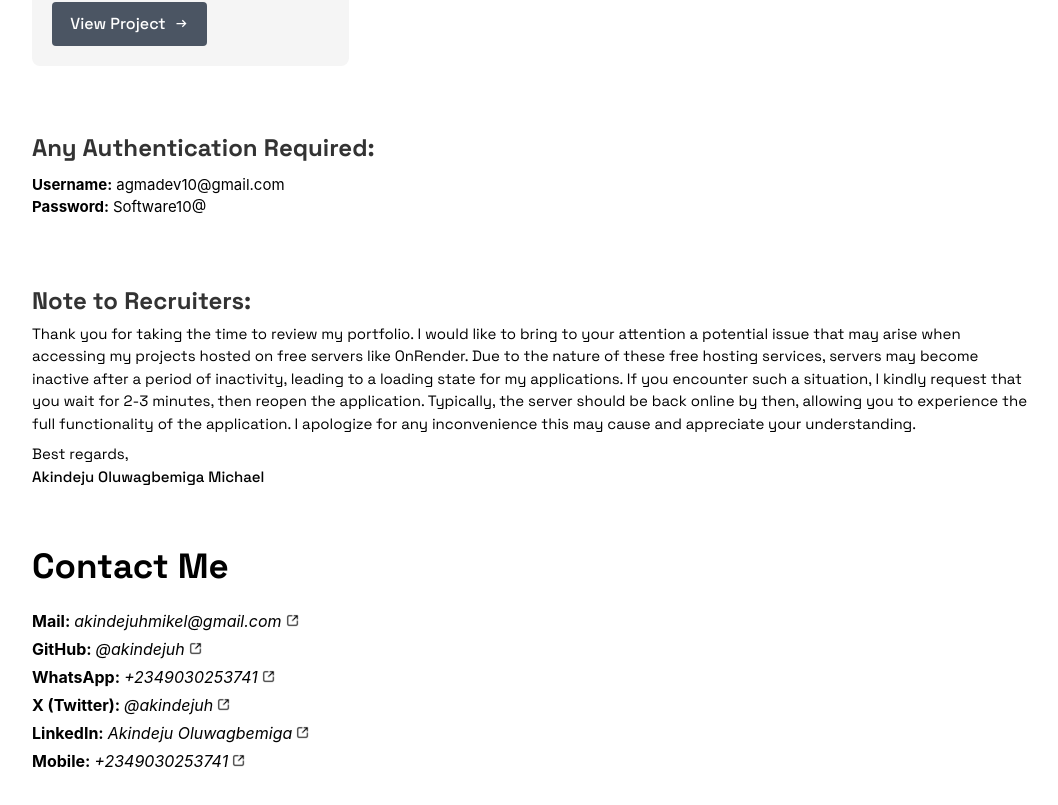
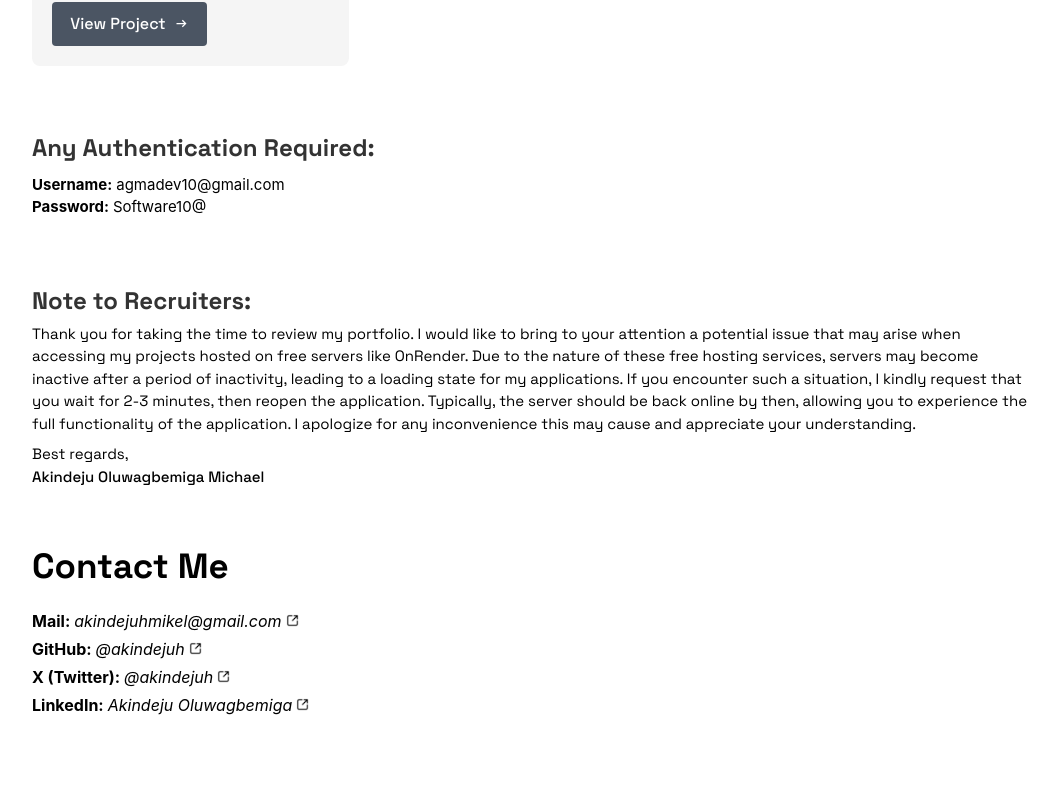
Before and after one commit to akindejuh/React_JS_Portfolio, a React (Create React App) app: page / in a window 1280 px wide. Shown: the part 5192-5997 px from the top of the page, without its empty margins (108-1166 px from the left). Built offline with nearby package versions, Linux system fonts and the light colour scheme.

Commit message:
fix: remove number from portfolio

```diff
--- a/src/data/socials.ts
+++ b/src/data/socials.ts
@@ -12,11 +12,11 @@ export const socials: ISocials[] = [
     link: 'https://github.com/akindejuh',
     display: '@akindejuh',
   },
-  {
-    social: 'WhatsApp',
-    link: 'https://wa.me/+2349030253741',
-    display: '+2349030253741',
-  },
+  // {
+  //   social: 'WhatsApp',
+  //   link: 'https://wa.me/+2349030253741',
+  //   display: '+2349030253741',
+  // },
   {
     social: 'X (Twitter)',
     link: 'https://twitter.com/akindejuh',
@@ -27,9 +27,9 @@ export const socials: ISocials[] = [
     link: 'http://linkedin.com/in/akindeju-oluwagbemiga-004b95225',
     display: 'Akindeju Oluwagbemiga',
   },
-  {
-    social: 'Mobile',
-    link: 'tel:+2349030253741',
-    display: '+2349030253741',
-  },
+  // {
+  //   social: 'Mobile',
+  //   link: 'tel:+2349030253741',
+  //   display: '+2349030253741',
+  // },
 ];
```
